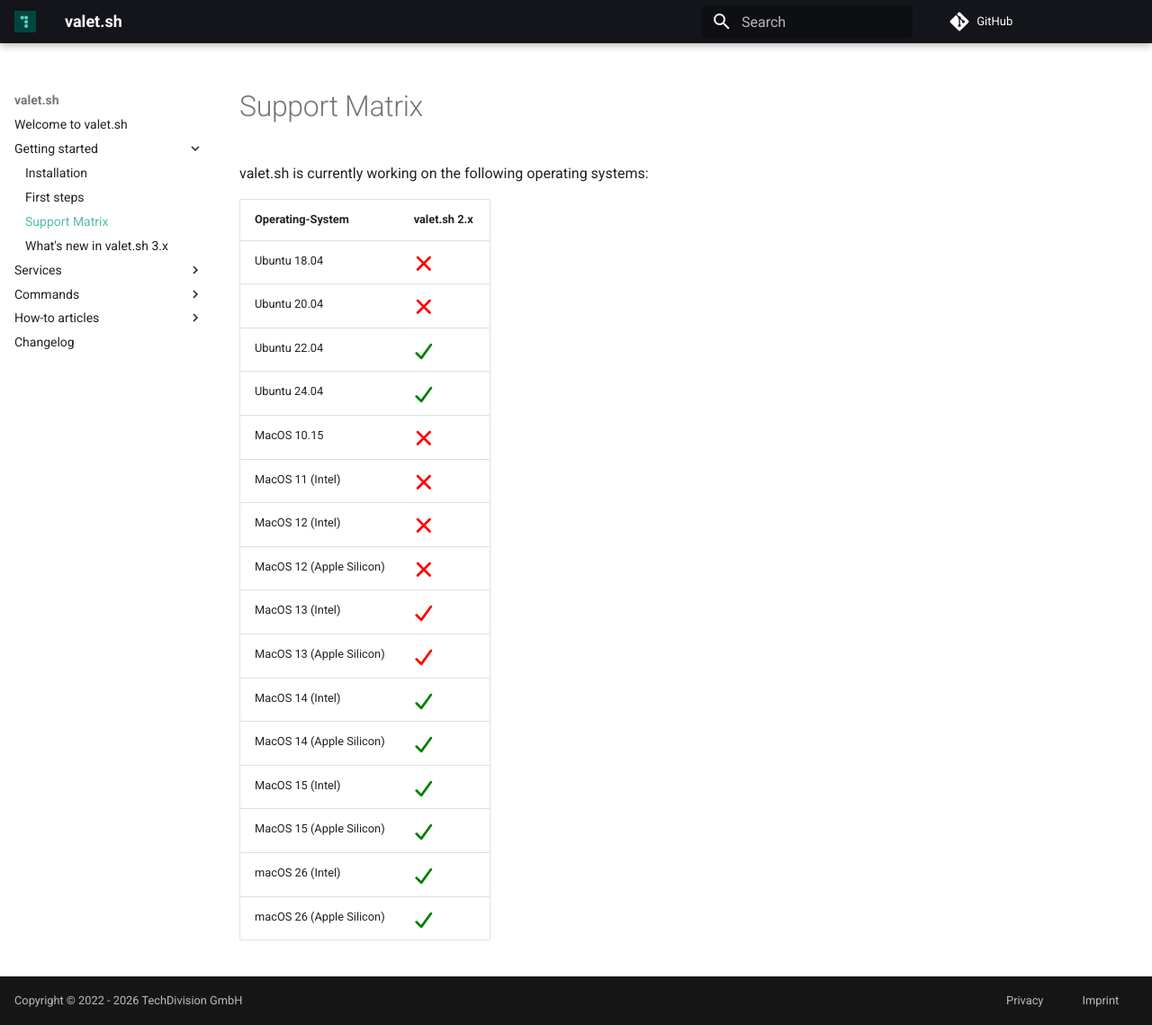
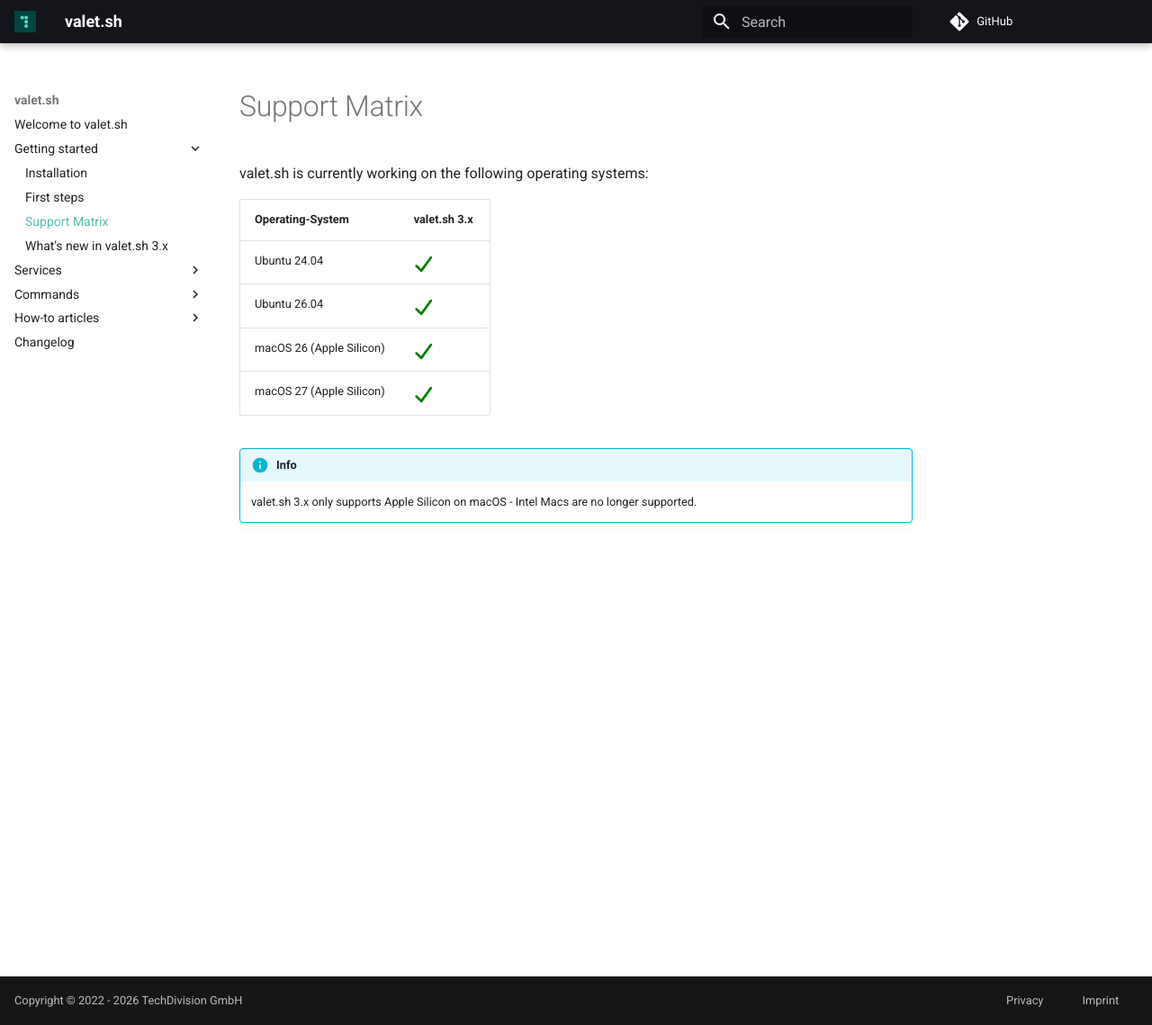
Before and after one commit to valet-sh/docs, an MkDocs documentation site: the page built from docs/getting-started/support-matrix.md, in a window 1280 px wide and 1139 px high. Shown: the whole window at 90% size. Built offline with MkDocs 1.6.1 and Material for MkDocs 9.7.7, drawn with Linux system fonts in a browser that asks for light colours; comment, search, counter and statistics services are not loaded; the version menu is left out.

Commit message:
update support matrix

```diff
--- a/docs/getting-started/support-matrix.md
+++ b/docs/getting-started/support-matrix.md
@@ -7,21 +7,12 @@
 
 valet.sh is currently working on the following operating systems:
 
-| Operating-System         | valet.sh 2.x                            |
+| Operating-System         | valet.sh 3.x                            |
 |--------------------------|-----------------------------------------|
-| Ubuntu 18.04             | :fontawesome-solid-xmark:{ .cross-mark } |
-| Ubuntu 20.04             | :fontawesome-solid-xmark:{ .cross-mark } |
-| Ubuntu 22.04             | :fontawesome-solid-check:{ .check-mark } |
 | Ubuntu 24.04             | :fontawesome-solid-check:{ .check-mark } |
-| MacOS 10.15              | :fontawesome-solid-xmark:{ .cross-mark } |
-| MacOS 11 (Intel)         | :fontawesome-solid-xmark:{ .cross-mark } |
-| MacOS 12 (Intel)         | :fontawesome-solid-xmark:{ .cross-mark } |
-| MacOS 12 (Apple Silicon) | :fontawesome-solid-xmark:{ .cross-mark } |
-| MacOS 13 (Intel)         | :fontawesome-solid-check:{ .cross-mark } |
-| MacOS 13 (Apple Silicon) | :fontawesome-solid-check:{ .cross-mark } |
-| MacOS 14 (Intel)         | :fontawesome-solid-check:{ .check-mark } |
-| MacOS 14 (Apple Silicon) | :fontawesome-solid-check:{ .check-mark } |
-| MacOS 15 (Intel)         | :fontawesome-solid-check:{ .check-mark } |
-| MacOS 15 (Apple Silicon) | :fontawesome-solid-check:{ .check-mark } |
-| macOS 26 (Intel)         | :fontawesome-solid-check:{ .check-mark } |
+| Ubuntu 26.04             | :fontawesome-solid-check:{ .check-mark } |
 | macOS 26 (Apple Silicon) | :fontawesome-solid-check:{ .check-mark } |
+| macOS 27 (Apple Silicon) | :fontawesome-solid-check:{ .check-mark } |
+
+!!! Info
+    valet.sh 3.x only supports Apple Silicon on macOS - Intel Macs are no longer supported.
```
Also changed, not shown: docs/getting-started/index.md (+1 -1 lines).
